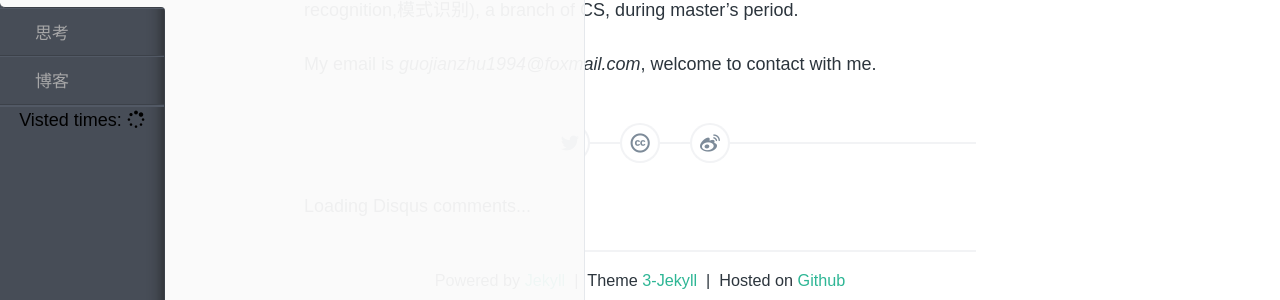
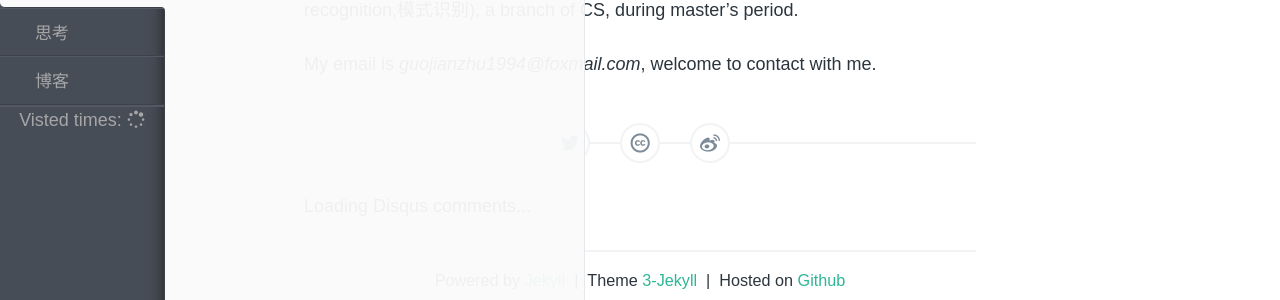
Before and after one commit to cleardusk/cleardusk-old.github.io, a Jekyll site: the page built from index.md, in a window 1280 px wide. Shown: the part 232-532 px from the top of the page. Built offline with Jekyll 4.4.1, drawn with Linux system fonts in a browser that asks for light colours; nearby versions of some CDN libraries; comment, search, counter and statistics services are not loaded.

Commit message:
Debuging...

```diff
--- a/assets/css/style.css
+++ b/assets/css/style.css
@@ -192,9 +192,11 @@
 
   left: 0;
   bottom: 45;
+  position: absolute;
 
   font-size: 18px;
   text-align: center;
+  color: #A6A6A7;
 }
 
 #icon-email {
```
